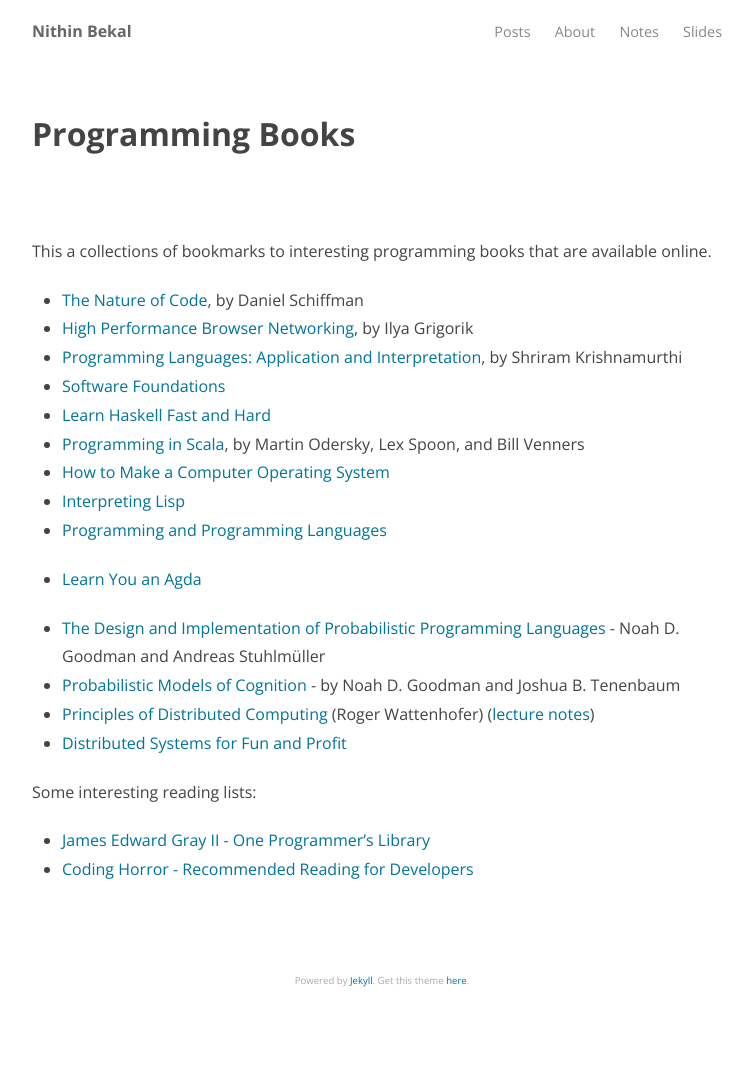
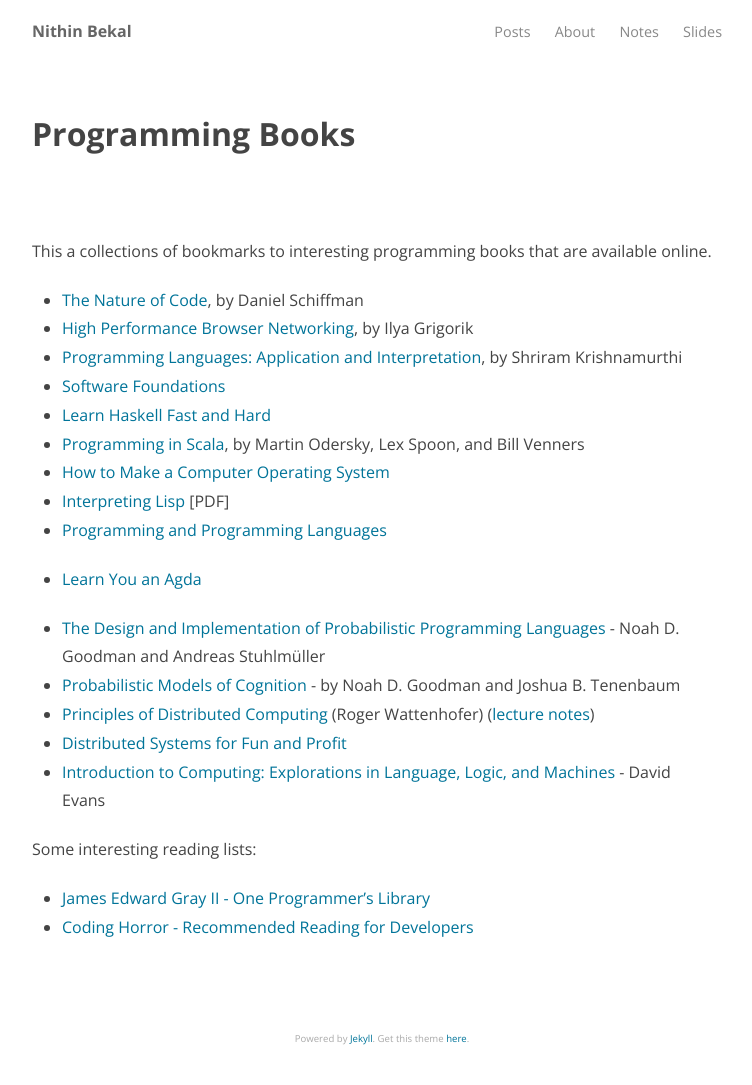
Before and after one commit to nithinbekal/nithinbekal.github.io, a Jekyll site: the page built from notes/programming-books.md, in a window 1280 px wide. Shown: the whole page, without its empty margins (258-1010 px from the left). Built offline with Jekyll 4.4.1, drawn with Linux system fonts in a browser that asks for light colours; before the commit the page ends 1027 px from its top, so only the background shows below that.

Commit message:
Add bookmarks

```diff
--- a/notes/programming-books.md
+++ b/notes/programming-books.md
@@ -13,16 +13,18 @@ This a collections of bookmarks to interesting programming books that are availa
 - [Learn Haskell Fast and Hard](http://yannesposito.com/Scratch/en/blog/Haskell-the-Hard-Way/)
 - [Programming in Scala](http://www.artima.com/pins1ed/), by Martin Odersky, Lex Spoon, and Bill Venners
 - [How to Make a Computer Operating System](http://samypesse.github.io/How-to-Make-a-Computer-Operating-System/)
-- [Interpreting Lisp](Interpreting Lisp)
-* [Programming and Programming Languages](http://papl.cs.brown.edu/2014/)
-* [Learn You an Agda](http://williamdemeo.github.io/2014/02/27/learn-you-an-agda/)
+- [Interpreting Lisp](http://www.civilized.com/files/lispbook.pdf) [PDF]
+- [Programming and Programming Languages](http://papl.cs.brown.edu/2014/)
+- [Learn You an Agda](http://williamdemeo.github.io/2014/02/27/learn-you-an-agda/)
 
-* [The Design and Implementation of Probabilistic Programming Languages](http://dippl.org/) - Noah D. Goodman and Andreas Stuhlmüller
-* [Probabilistic Models of Cognition](https://probmods.org/) - by Noah D. Goodman and Joshua B. Tenenbaum
-* [Principles of Distributed Computing](http://dcg.ethz.ch/lectures/podc_allstars/lecture/podc.pdf) (Roger Wattenhofer) ([lecture notes](http://dcg.ethz.ch/lectures/podc_allstars/))
-* [Distributed Systems for Fun and Profit](http://book.mixu.net/distsys/)
+- [The Design and Implementation of Probabilistic Programming Languages](http://dippl.org/) - Noah D. Goodman and Andreas Stuhlmüller
+- [Probabilistic Models of Cognition](https://probmods.org/) - by Noah D. Goodman and Joshua B. Tenenbaum
+- [Principles of Distributed Computing](http://dcg.ethz.ch/lectures/podc_allstars/lecture/podc.pdf) (Roger Wattenhofer)
+  ([lecture notes](http://dcg.ethz.ch/lectures/podc_allstars/))
+- [Distributed Systems for Fun and Profit](http://book.mixu.net/distsys/)
+- [Introduction to Computing: Explorations in Language, Logic, and Machines](http://www.computingbook.org) - David Evans
 
 Some interesting reading lists:
 
-* [James Edward Gray II - One Programmer's Library](http://graysoftinc.com/book-reviews/one-programmers-library)
-* [Coding Horror - Recommended Reading for Developers](http://blog.codinghorror.com/recommended-reading-for-developers/)
+- [James Edward Gray II - One Programmer's Library](http://graysoftinc.com/book-reviews/one-programmers-library)
+- [Coding Horror - Recommended Reading for Developers](http://blog.codinghorror.com/recommended-reading-for-developers/)
```
